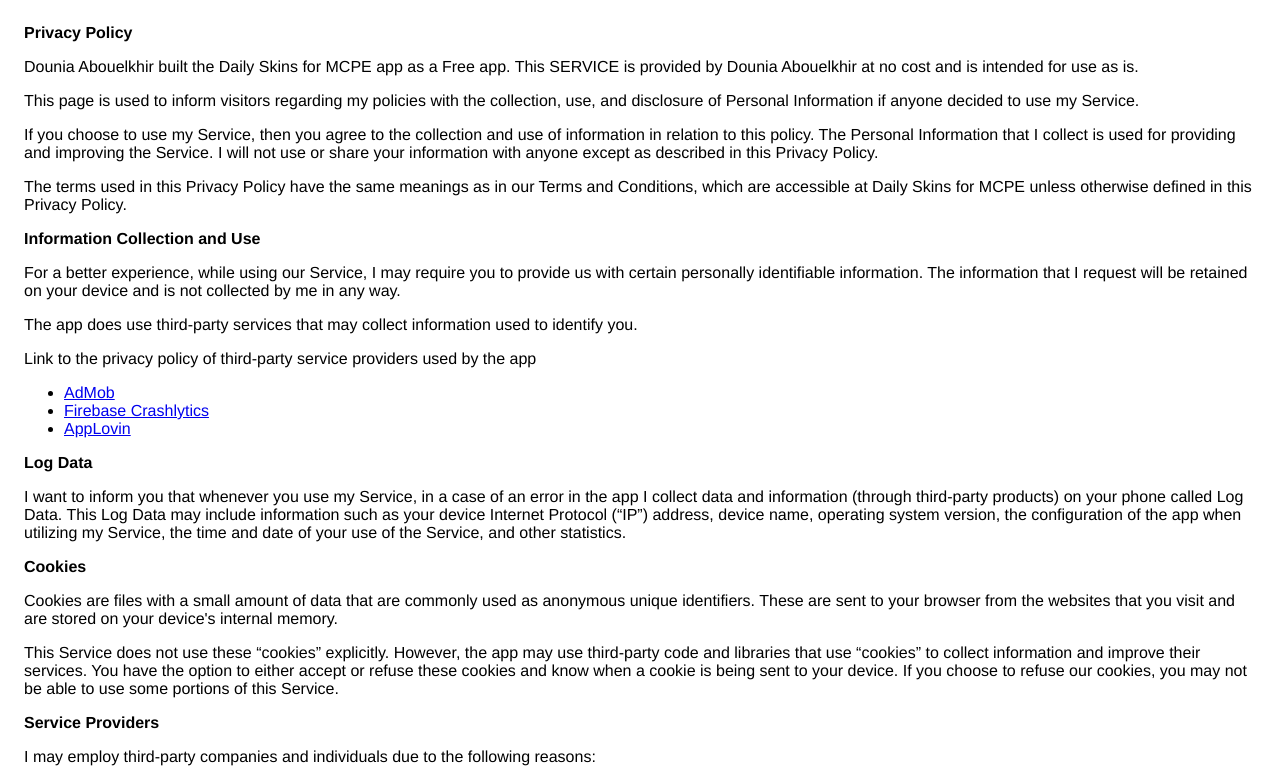
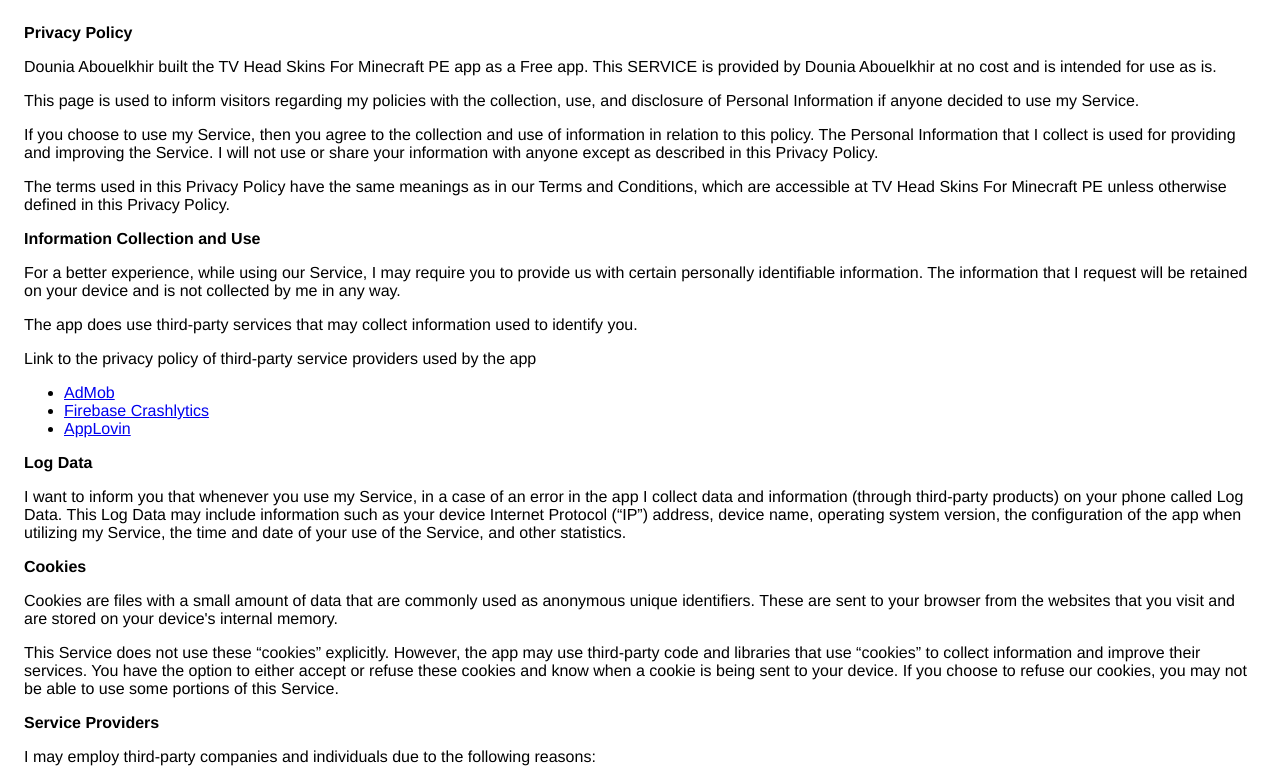
Before and after one commit to aminebenemhamed/applications, a plain HTML site: page privacy.html in a window 1280 px wide. Shown: the top 779 px of the page. Drawn offline with Linux system fonts and the light colour scheme.

Commit message:
Update privacy.html

```diff
--- a/privacy.html
+++ b/privacy.html
@@ -8,7 +8,7 @@
     </head>
     <body>
     <strong>Privacy Policy</strong> <p>
-                  Dounia Abouelkhir built the Daily Skins for MCPE app as
+                  Dounia Abouelkhir built the TV Head Skins For Minecraft PE app as
                   a Free app. This SERVICE is provided by
                   Dounia Abouelkhir at no cost and is intended for use as
                   is.
@@ -25,7 +25,7 @@
                 </p> <p>
                   The terms used in this Privacy Policy have the same meanings
                   as in our Terms and Conditions, which are accessible at
-                  Daily Skins for MCPE unless otherwise defined in this Privacy Policy.
+                  TV Head Skins For Minecraft PE unless otherwise defined in this Privacy Policy.
                 </p> <p><strong>Information Collection and Use</strong></p> <p>
                   For a better experience, while using our Service, I
                   may require you to provide us with certain personally
@@ -104,6 +104,6 @@
                 </p> <p>This policy is effective as of 2023-08-07</p> <p><strong>Contact Us</strong></p> <p>
                   If you have any questions or suggestions about my
                   Privacy Policy, do not hesitate to contact me at DOUNIAABOUELKHIR@HOTMAIL.COM.
-                </p> <p>This privacy policy page was created at <a href="https://privacypolicytemplate.net" target="_blank" rel="noopener noreferrer">privacypolicytemplate.net </a>and modified/generated by <a href="https://app-privacy-policy-generator.nisrulz.com/" target="_blank" rel="noopener noreferrer">App Privacy Policy Generator</a></p>
+                </p>
     </body>
     </html>
```
